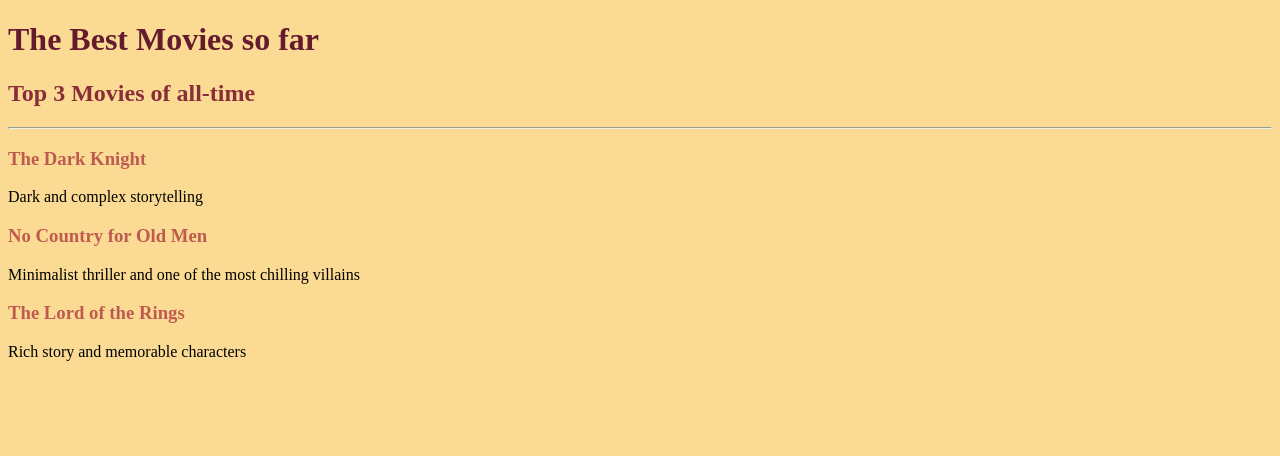
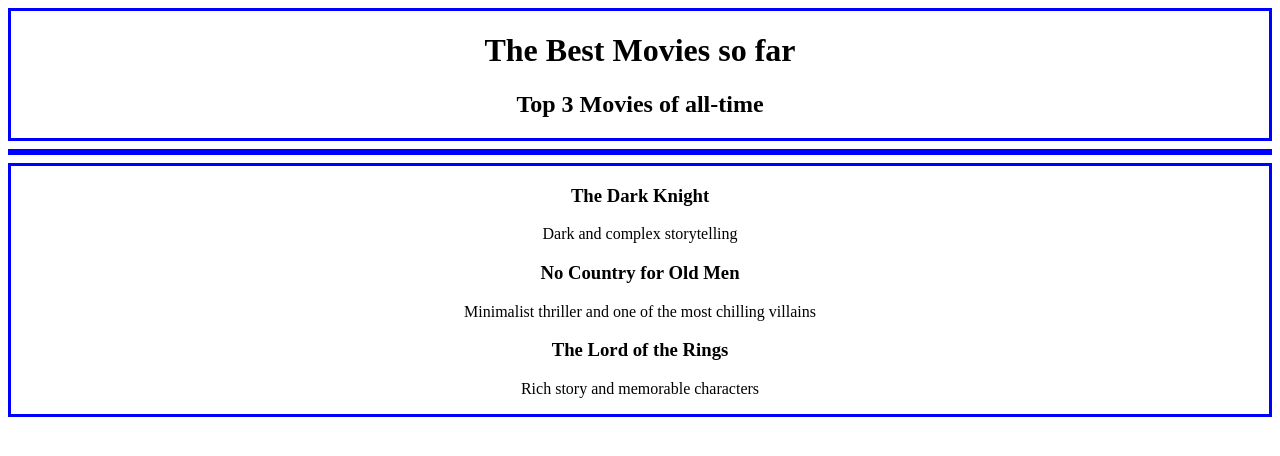
Before and after one commit to Smith-at-Forge/HelloAgain, a plain HTML site: page index-best-movies.html in a window 1280 px wide. Drawn offline with Linux system fonts and the light colour scheme.

Commit message:
added new learned css styles

```diff
--- a/index-best-movies.html
+++ b/index-best-movies.html
@@ -1,3 +1,39 @@
+<!DOCTYPE html>
+<html lang="en">
+<head>
+  <meta charset="UTF-8">
+  <meta name="viewport" content="width=device-width, initial-scale=1.0">
+  <title>Document</title>
+  <style>
+    .contain > *{
+      justify-items: center;
+      border: 3px solid blue;
+    }
+  </style>
+</head>
+
+<body>
+  <div class="contain">
+    <div>
+      <h1>The Best Movies so far</h1>
+      <h2>Top 3 Movies of all-time</h2>
+    </div>
+    <hr />
+    <div>
+      <h3>The Dark Knight</h3>
+      <p>Dark and complex storytelling</p>
+      <h3>No Country for Old Men</h3>
+      <p>Minimalist thriller and one of the most chilling villains</p>
+      <h3>The Lord of the Rings</h3>
+      <p>Rich story and memorable characters</p>
+    </div>
+  </div>
+
+</body>
+</html>
+
+
+<!--
 <!DOCTYPE html>
 <html lang="en">
 <head>
@@ -23,3 +59,4 @@
 	<p>Rich story and memorable characters</p>
 </body>
 </html>
+-->
```
